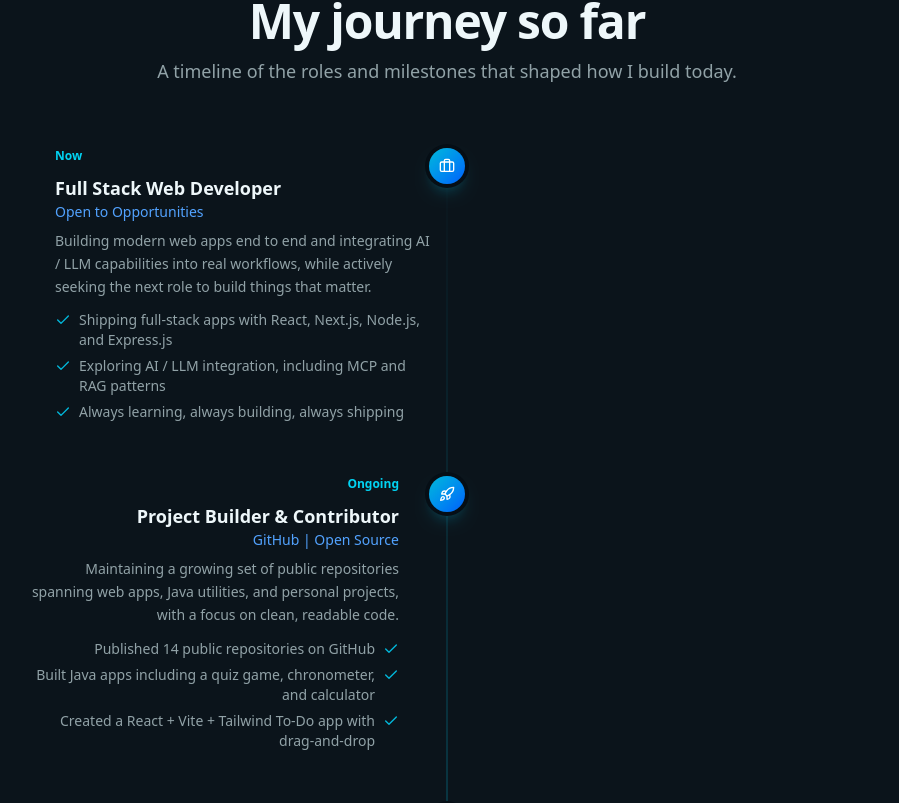
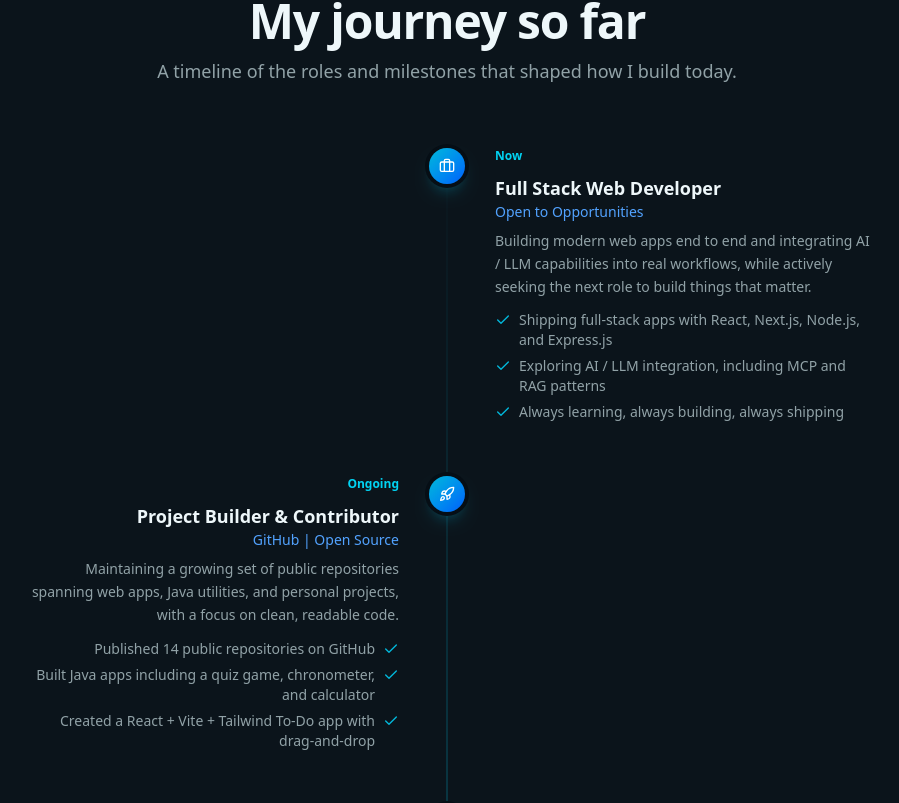
Before and after one commit to Najib-Rahmi/Najib-Rahmi.github.io, a Next.js app: page / in a window 1280 px wide. Shown: the part 4050-4853 px from the top of the page, without its empty margins (193-1092 px from the left). Built offline with nearby package versions, Linux system fonts and the light colour scheme.

Commit message:
Experience: make left-side items read left-to-right (English)

```diff
--- a/src/components/sections/experience.tsx
+++ b/src/components/sections/experience.tsx
@@ -25,7 +25,8 @@ export function Experience() {
 
           <div className="space-y-8 sm:space-y-12">
             {experiences.map((exp, i) => {
-              const isLeft = i % 2 !== 0;
+              // Right side: index 0 (Full Stack Web Developer) and 2 (Continuous Learner)
+              const isRight = i % 2 === 0;
               return (
                 <motion.div
                   key={exp.role + exp.company}
@@ -33,20 +34,20 @@ export function Experience() {
                   whileInView={{ opacity: 1, y: 0 }}
                   viewport={{ once: true, margin: "-80px" }}
                   transition={{ duration: 0.5 }}
-                  className={`relative pl-12 sm:pl-0 sm:grid sm:grid-cols-2 sm:gap-8 ${
-                    isLeft ? "" : "sm:[direction:rtl]"
-                  }`}
+                  className="relative pl-12 sm:pl-0 sm:grid sm:grid-cols-2 sm:gap-8"
                 >
                   {/* Node */}
                   <span className="absolute left-4 sm:left-1/2 top-1.5 grid place-items-center size-9 -translate-x-1/2 rounded-full bg-gradient-to-br from-cyan-500 to-blue-600 text-white shadow-lg shadow-cyan-500/30 ring-4 ring-background z-10">
                     <exp.icon className="size-4" />
                   </span>
 
-                  {/* Card */}
+                  {/* Content: right side goes in column 2, left side in column 1 with right-aligned text */}
                   <div
-                    className={`sm:[direction:ltr] ${
-                      isLeft ? "sm:pr-8 sm:text-right" : "sm:col-start-2 sm:pl-8"
-                    }`}
+                    className={
+                      isRight
+                        ? "sm:col-start-2 sm:pl-8 sm:text-left"
+                        : "sm:col-start-1 sm:pr-8 sm:text-right"
+                    }
                   >
                     <span className="inline-block text-xs font-semibold text-cyan-600 dark:text-cyan-400">
                       {exp.period}
@@ -58,16 +59,12 @@ export function Experience() {
                     <p className="mt-2 text-sm text-muted-foreground leading-relaxed">
                       {exp.description}
                     </p>
-                    <ul
-                      className={`mt-3 space-y-1.5 ${
-                        isLeft ? "sm:ml-auto sm:max-w-none" : ""
-                      }`}
-                    >
+                    <ul className="mt-3 space-y-1.5">
                       {exp.highlights.map((h) => (
                         <li
                           key={h}
                           className={`flex items-start gap-2 text-sm text-muted-foreground ${
-                            isLeft ? "sm:flex-row-reverse sm:text-right" : ""
+                            isRight ? "" : "sm:flex-row-reverse sm:text-right"
                           }`}
                         >
                           <Check className="size-4 mt-0.5 shrink-0 text-cyan-500" />
```
Also changed, not shown: 1 other file (tests, documents, lock files or other folders).
